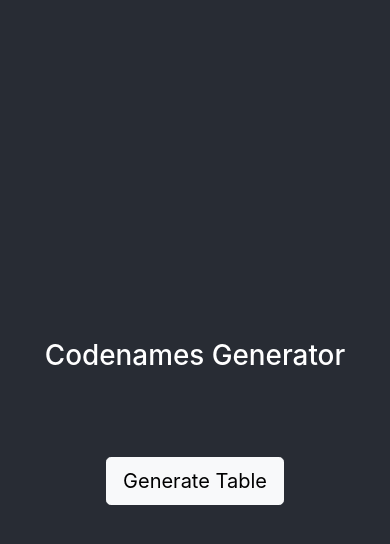
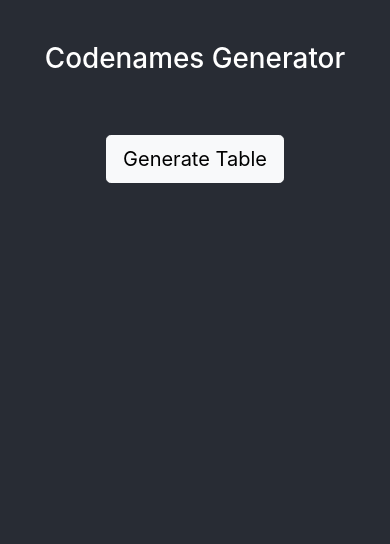
Before and after one commit to JamesPengi/codenames-generator, a React (Create React App) app: page / in a window 390 px wide. Shown: the top 544 px of the page. Built offline with nearby package versions, Linux system fonts and the light colour scheme.

Commit message:
added mobile support

```diff
--- a/src/App.css
+++ b/src/App.css
@@ -4,26 +4,27 @@
   min-width: 100vw;
   display: flex;
   flex-direction: column;
-  align-items: center;
-  justify-content: center;
+  /* align-items: center; */
+  /* justify-content: center; */
   font-size: calc(10px + 2vmin);
   color: white;
   text-align: center;
 }
 
 h1 {
+  margin-top: 5vh;
   margin-bottom: 5vh;
 }
 
 .generate-button {
-  margin-top: 5vh;
+  margin-top: 2vh;
+  font-size: 1em;
 }
 
 .cell {
-  padding: 50px;
+  padding: 3vw;
   border-color: black;
-  border-width: 10px;
-  border-radius: 5px;
+  border-width: 1vmin;
 }
 
 .red1, .red2, .red3, .red4, .red5, .red6, .red7, .red8 {
```
